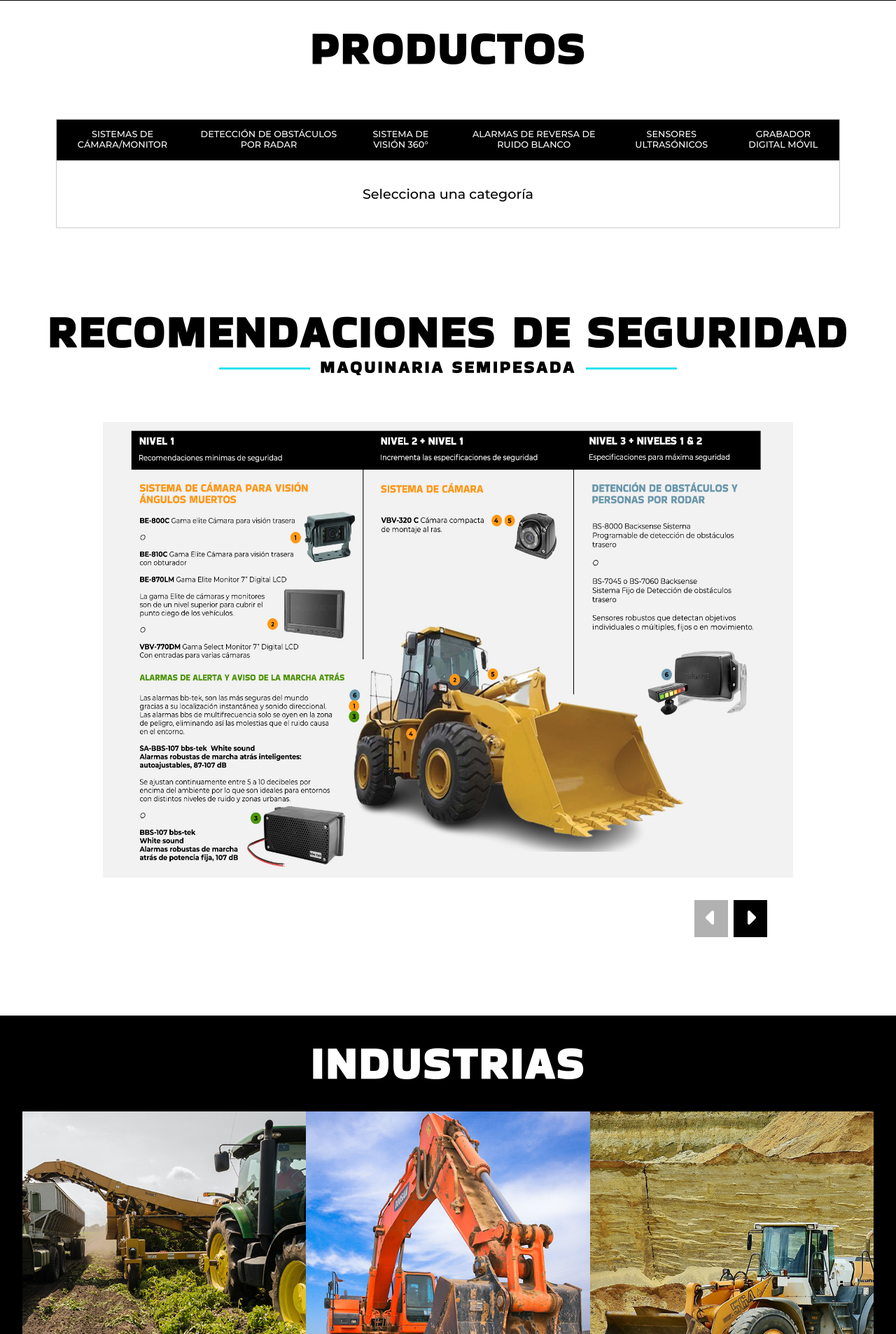
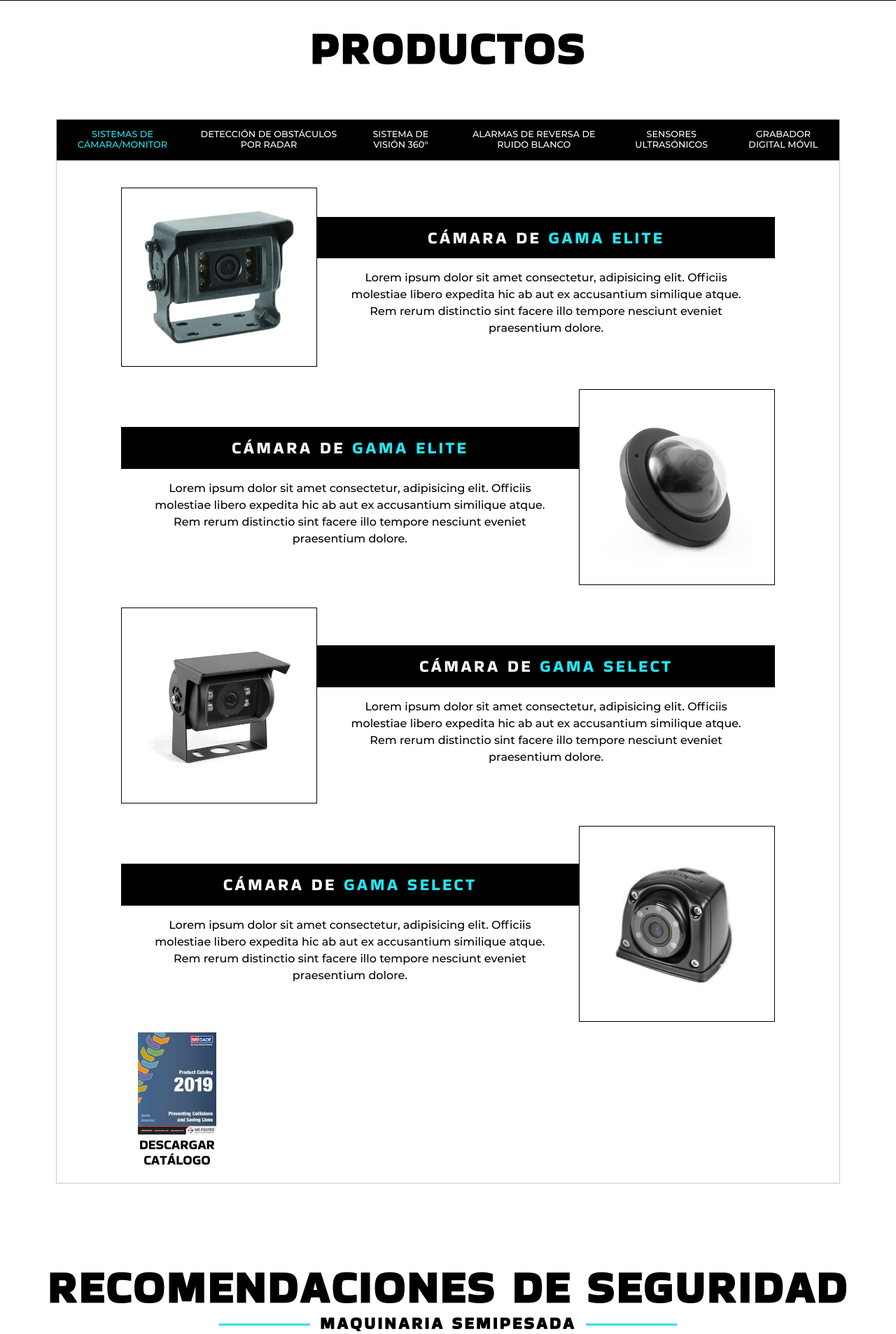
Before and after one commit to DiegoDuenez/moctezuma-electronics-web, a PHP site: page / in a window 1280 px wide. Shown: the part 1607-3513 px from the top of the page at 70% size. Run offline with PHP 8.4, Linux system fonts and the light colour scheme; some libraries are stand-ins or nearby versions.

Commit message:
change: Se covnitirio la primer tab en default en prodructos

```diff
--- a/css/components/tabs.css
+++ b/css/components/tabs.css
@@ -59,7 +59,7 @@
 
 .tabcontent--default{
     display: flex;
-    padding: 6px 12px;
+    /* padding: 6px 12px;
     border: 1px solid #ccc;
     border-top: none;
     height: 6rem;
@@ -68,5 +68,5 @@
     color: rgb(0, 0, 0);
     justify-content: center;
     align-items: center;
-    font-size: 1.2rem;
+    font-size: 1.2rem; */
 }
--- a/templates/components/tabs.php
+++ b/templates/components/tabs.php
@@ -7,7 +7,7 @@
 
     <div class="tab__container">
         <div class="tab">
-            <button class="tablinks" data-producto="sistemas_camara_monitor" onclick="openTab(event, 'sistemas_camara_monitor')">SISTEMAS DE CÁMARA/MONITOR</button>
+            <button class="tablinks active" data-producto="sistemas_camara_monitor" onclick="openTab(event, 'sistemas_camara_monitor')">SISTEMAS DE CÁMARA/MONITOR</button>
             <button class="tablinks" data-producto="deteccion_obstaculos_radar" onclick="openTab(event, 'deteccion_obstaculos_radar')">Detección de obstáculos por radar</button>
             <button class="tablinks" data-producto="sistema_vision_360" onclick="openTab(event, 'sistema_vision_360')">Sistema de visión 360°</button>
             <button class="tablinks" data-producto="alarmas_reversa_ruido_blanco" onclick="openTab(event, 'alarmas_reversa_ruido_blanco')">Alarmas de reversa de ruido blanco</button>
@@ -16,10 +16,10 @@
         </div>
 
         <!-- Tab content -->
-        <div id="init" class="tabcontent--default">
-                <P>Selecciona una categoría</P>
-        </div>
-        <div id="sistemas_camara_monitor" class="tabcontent">
+        <!-- <div id="init" class="tabcontent--default">
+            <P>Selecciona una categoría</P>
+        </div> -->
+        <div id="sistemas_camara_monitor" class="tabcontent tabcontent--default">
             <div class="productos__productos-list">
 
                 <div class="productos__producto ">
```
